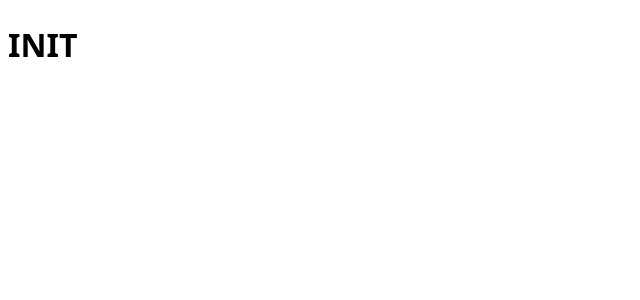
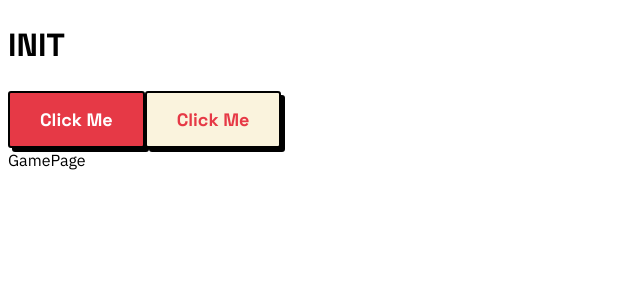
Before and after one commit to lidor-cohen/lemux, a React (Vite) app: page /1 in a window 1280 px wide. Shown: the top 300 px of the page, without its empty margins (0-640 px from the left). Built offline with nearby package versions, Linux system fonts and the light colour scheme; no server answers.

Commit message:
add: primary and secondary button component

```diff
--- a/package.json
+++ b/package.json
@@ -13,6 +13,7 @@
     "react": "^19.1.0",
     "react-dom": "^19.1.0",
     "react-router": "^7.6.0",
+    "use-sound": "^5.0.0",
     "validator": "^13.15.0"
   },
   "devDependencies": {
--- a/src/components/App/App.jsx
+++ b/src/components/App/App.jsx
@@ -1,9 +1,22 @@
 import "./App.css";
+
+import { Route, Routes } from "react-router";
+
+import Main from "../Main/Main";
+import GamePage from "../GamePage/GamePage";
+import Button from "../UIElements/Button/Button";
 
 function App() {
   return (
     <>
       <h1>INIT</h1>
+      <Button />
+      <Button theme="secondary" />
+
+      <Routes>
+        <Route path="/" element={<Main />} />
+        <Route path="/:gameId" element={<GamePage />} />
+      </Routes>
     </>
   );
 }
--- /dev/null
+++ b/src/components/GamePage/GamePage.jsx
@@ -0,0 +1,7 @@
+import "./GamePage.css";
+
+function GamePage() {
+  return <div>GamePage</div>;
+}
+
+export default GamePage;
--- /dev/null
+++ b/src/components/Main/Main.jsx
@@ -0,0 +1,7 @@
+import "./Main.css";
+
+function Main() {
+  return <div>Main</div>;
+}
+
+export default Main;
--- /dev/null
+++ b/src/components/UIElements/Button/Button.css
@@ -0,0 +1,38 @@
+.button {
+  padding: 15px 30px;
+
+  border: var(--stroke-width) solid black;
+  border-radius: var(--border-radius);
+
+  font-weight: 700;
+  font-size: 18px;
+
+  box-shadow: 4px 4px 0 black;
+
+  transition: box-shadow 0.1s ease-out, transform 0.1s ease-out;
+  cursor: pointer;
+}
+
+.button__text {
+  display: inline-block;
+  transition: transform 0.2s ease;
+}
+
+.button:active {
+  box-shadow: 1px 1px 0 black;
+  transform: translate(3px, 3px);
+}
+
+.button:hover .button__text {
+  transform: skewX(5deg);
+}
+
+.primary-button {
+  color: var(--text-color);
+  background-color: var(--primary-color);
+}
+
+.secondary-button {
+  color: var(--primary-color);
+  background-color: var(--accent-color);
+}
--- /dev/null
+++ b/src/components/UIElements/Button/Button.jsx
@@ -0,0 +1,26 @@
+import "./Button.css";
+
+import useSound from "use-sound";
+
+import clickSound from "../../../assets/sounds/click.wav";
+
+function Button({ theme = "primary", label = "Click Me", onClick = () => {} }) {
+  const [playSound] = useSound(clickSound);
+
+  const handleClick = () => {
+    playSound();
+    onClick();
+  };
+
+  return (
+    <button
+      className={`button ${theme}-button`}
+      type="button"
+      onClick={handleClick}
+    >
+      <span className={`button__text ${theme}-button__text`}>{label}</span>
+    </button>
+  );
+}
+
+export default Button;
--- a/src/index.css
+++ b/src/index.css
@@ -1,5 +1,7 @@
+@import url("https://fonts.googleapis.com/css2?family=IBM+Plex+Sans:ital,wght@0,100..700;1,100..700&family=Space+Grotesk:wght@300..700&display=swap");
+
 :root {
-  font-family: system-ui, Avenir, Helvetica, Arial, sans-serif;
+  font-family: "IBM Plex Sans", Helvetica, sans-serif;
   line-height: 1.5;
   font-weight: 400;
 
@@ -7,4 +9,22 @@
   text-rendering: optimizeLegibility;
   -webkit-font-smoothing: antialiased;
   -moz-osx-font-smoothing: grayscale;
+
+  --primary-color: #e63946;
+  --accent-color: #faf3dd;
+  --text-color: #ffffff;
+  --secondary-text-color: #6c757d;
+  --background-color: #1a1a1a;
+  --stroke-width: 2px;
+  --border-radius: 3px;
 }
+
+h1,
+h2,
+h3,
+h4,
+h5,
+h6,
+button {
+  font-family: "Space Grotesk", Arial, sans-serif;
+}
```
Also changed, not shown: src/components/UIElements/SearchBar/SearchBar.jsx (added, +7 -0 lines), src/components/GamePage/GamePage.css (added), src/components/Main/Main.css (added), src/components/UIElements/SearchBar/SearchBar.css (added), 2 other files (tests, documents, lock files or other folders).
